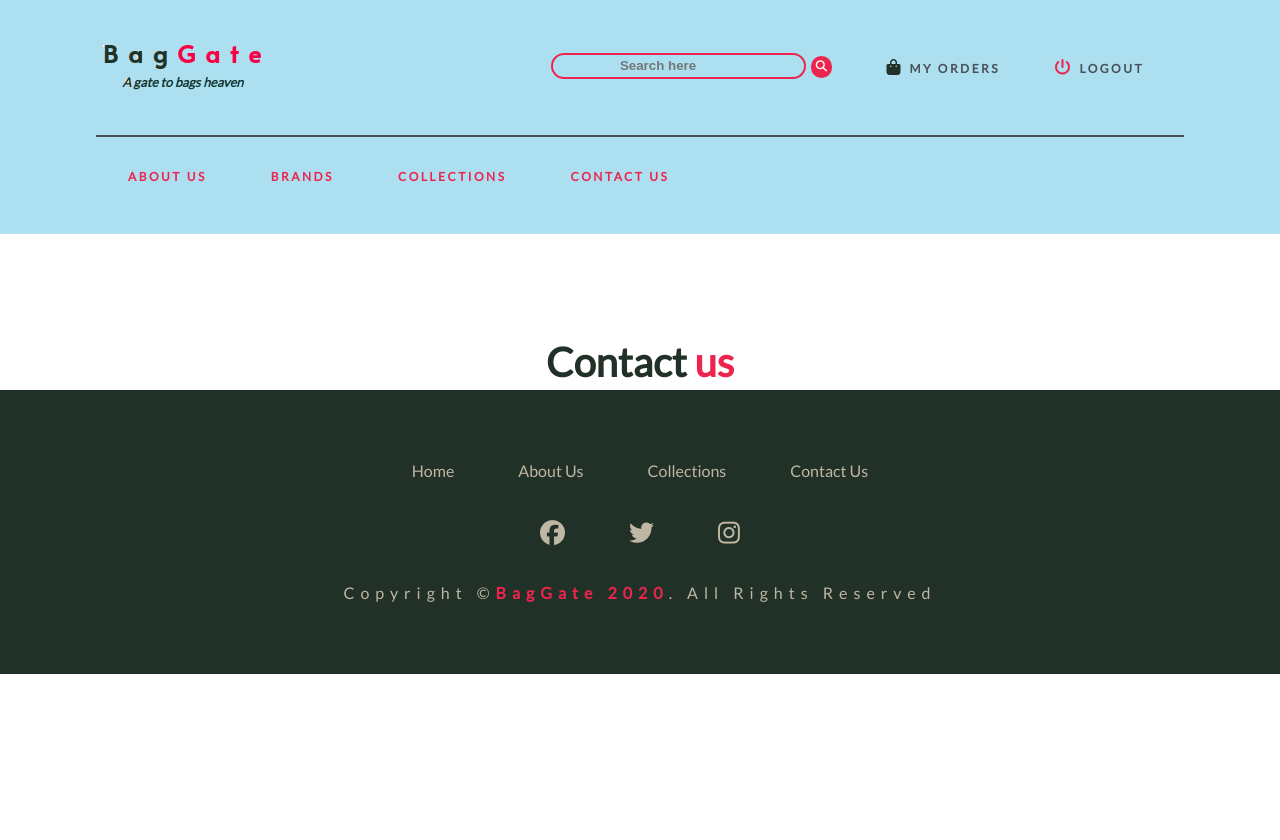
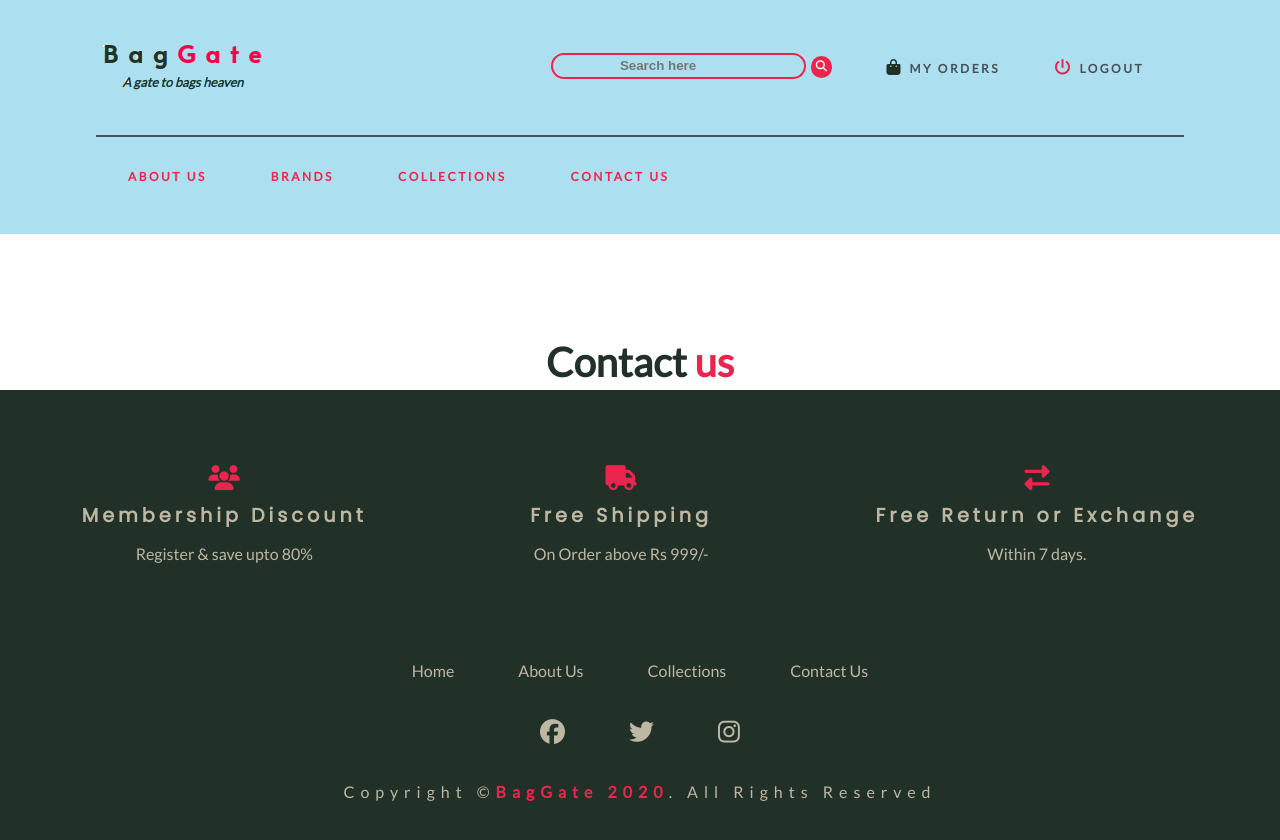
Before and after one commit to kapeiharshad/ecommerce-ui, a React (Create React App) app: page /contact in a window 1280 px wide. Shown: the top 840 px of the page. Before the commit the page ends 800 px from the top, so only its background shows below. Built offline with nearby package versions, Linux system fonts and the light colour scheme; the HTML template or start-up script is replaced by a standard one.

Commit message:
footer top created

```diff
--- a/src/components/footer/Footer.css
+++ b/src/components/footer/Footer.css
@@ -1,4 +1,4 @@
-.footer {
+.footer-bottom {
   background-color: var(--mainBlack);
   padding: 70px 0;
 }
@@ -52,3 +52,22 @@
     padding: 0 5px;
   }
 }
+
+.footer-top-container {
+  background-color: var(--mainBlack);
+  padding-top: 70px;
+  display: flex;
+  justify-content: space-around;
+  color: var(--darkGrey);
+}
+.footer-top {
+  text-align: center;
+}
+.footer-top-title {
+  margin-top: 8px;
+  margin-bottom: 8px;
+}
+.footer-top-icon {
+  font-size: 25px;
+  color: var(--primaryColor);
+}
--- a/src/components/footer/Footer.js
+++ b/src/components/footer/Footer.js
@@ -1,11 +1,35 @@
 import React from "react";
-import { NavLink } from "react-router-dom";
+import {NavLink} from "react-router-dom";
 import "./Footer.css";
 
 const Footer = () => {
   let date = new Date().getFullYear();
   return (
     <div className="footer main-body ">
+      <div className="footer-top-container">
+        <div className="footer-top">
+          <div className="footer-top-icon">
+            <i class="fas fa-users"></i>
+          </div>
+          <h4 className="footer-top-title">Membership Discount</h4>
+          <p className="footer-top-text">Register & save upto 80%</p>
+        </div>
+        <div className="footer-top">
+          <div className="footer-top-icon">
+            <i class="fas fa-truck"></i>
+          </div>
+          <h4 className="footer-top-title">Free Shipping</h4>
+          <p className="footer-top-text">On Order above Rs 999/-</p>
+        </div>
+        <div className="footer-top">
+          <div className="footer-top-icon">
+            <i class="fas fa-exchange-alt"></i>
+          </div>
+          <h4 className="footer-top-title">Free Return or Exchange</h4>
+          <p className="footer-top-text">Within 7 days.</p>
+        </div>
+      </div>
+      <div className="footer-bottom">
         <div className="footer-container">
           <div className="footer-link-container">
             <NavLink to="/" className="footer-link">
@@ -43,6 +67,7 @@ const Footer = () => {
           </div>
         </div>
       </div>
+    </div>
   );
 };
 
```
Lines whose indentation alone changed are shown as unchanged.
